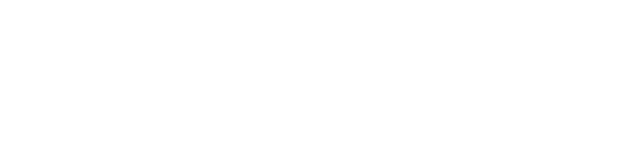
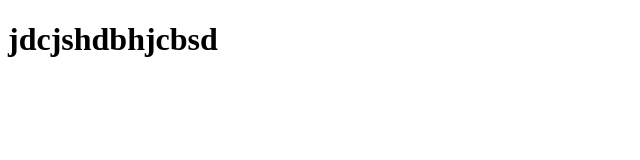
Before and after one commit to AiratY/project1, a plain HTML site: page main.html in a window 1280 px wide. Shown: the whole page, without its empty margins (0-640 px from the left). Drawn offline with Linux system fonts and the light colour scheme.

Commit message:
mod main.html

```diff
--- a/main.html
+++ b/main.html
@@ -6,6 +6,6 @@
     <title>Document</title>
 </head>
 <body>
-
+    <h1>jdcjshdbhjcbsd</h1>
 </body>
 </html>
```
